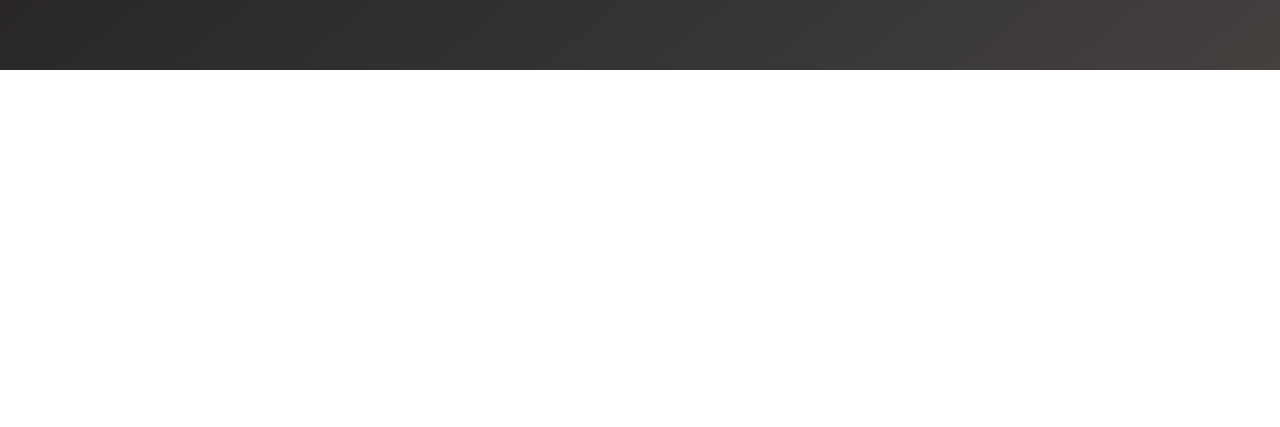
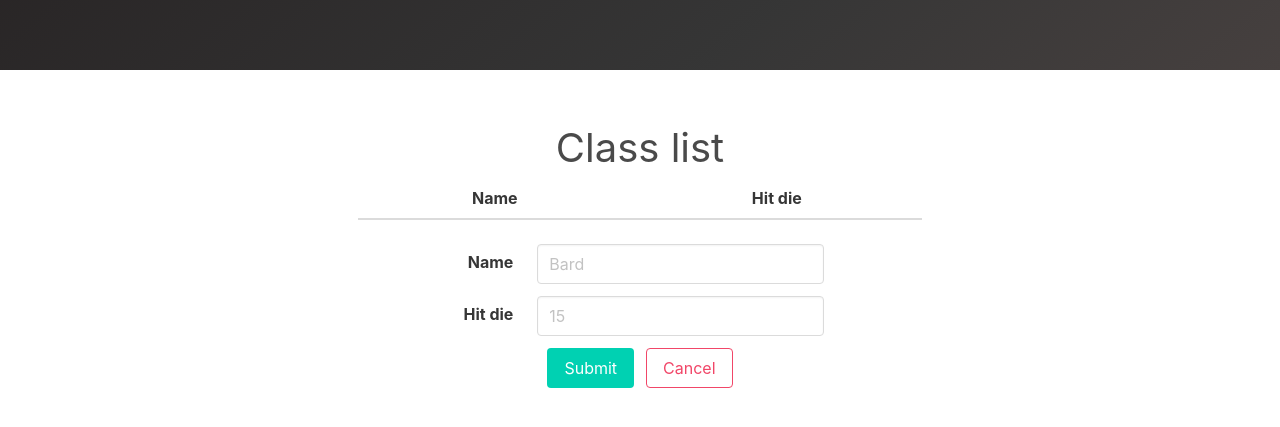
Before and after one commit to peterkos/AirDnD, a Vue app: page / in a window 1280 px wide. Shown: the part 583-1010 px from the top of the page. Before the commit the page ends 800 px from the top, so only its background shows below. Built offline with nearby package versions, Linux system fonts and the light colour scheme; what vuefire would draw is missing.

Commit message:
Basic get of classes as test

```diff
--- a/index.html
+++ b/index.html
@@ -6,7 +6,6 @@
 	<title>anotherdnd</title>
 </head>
 <body>
-	<!-- <div id="app"></div> -->
 
 	<!-- Navigation -->
 	<nav class="navbar is-dark" role="navigation">
@@ -15,6 +14,7 @@
 			<!-- Right elements -->
 			<div class="navbar-end">
 				<a class="navbar-item is-active">Home</a>
+				<a class="navbar-item" href="pages/classes.html">Classes</a>
 
 				<!-- Dropdown -->
 				<div class="navbar-item has-dropdown is-hoverable">
@@ -60,5 +60,11 @@
 		</div>
 	</section>
 
+	<section class="section">
+		<div class="container is-medium">
+			<div id="app"></div>
+		</div>
+	</section>
+
 </body>
 </html>
--- a/src/App.vue
+++ b/src/App.vue
@@ -1,21 +1,122 @@
 <style lang="scss">
-	@import './assets/sass/main.scss'
+@import './assets/sass/main.scss'
 </style>
 
 <template>
 	<div id="app">
-		<HelloWorld/>
+
+		<div class="columns is-centered">
+			<div class="column is-half has-text-centered">
+				<h2 class="is-size-2">Class list</h2>
+
+				<table class="table is-fullwidth">
+					<thead>
+						<th class="has-text-centered">Name</th>
+						<th class="has-text-centered">Hit die</th>
+					</thead>
+					<tbody>
+						<tr v-for="currentClass in classes">
+							<td class="has-text-centered">{{currentClass.name}}</td>
+							<td class="has-text-centered">{{currentClass.hit_die}}</td>
+						</tr>
+					</tbody>
+				</table>
+			</div>
+		</div>
+
+		<div class="columns is-centered">
+			<div class="column is-one-third">
+				<div class="field is-horizontal">
+
+					<div class="field-label is-normal">
+						<label class="label is-expanded">Name</label>
+					</div>
+					<div class="field-body">
+						<div class="field">
+							<div class="control">
+								<input class="input" type="text" placeholder="Bard" v-model="newClass.name"/>
+							</div>
+						</div>
+					</div>
+				</div>
+				<div class="field is-horizontal">
+
+					<div class="field-label is-normal">
+						<label class="label is-expanded">Hit die</label>
+					</div>
+					<div class="field-body">
+						<div class="field">
+							<div class="control">
+								<input class="input" type="text" placeholder="15" v-model="newClass.hit_die"/>
+							</div>
+						</div>
+					</div>
+				</div>
+
+				<div class="field is-grouped is-grouped-centered">
+					<div class="control">
+						<button class="button is-primary" @click="addClass()">Submit</button>
+					</div>
+					<div class="control">
+						<button class="button is-danger is-outlined" @click="cancelAddClass()">Cancel</button>
+					</div>
+
+				</div>
+
+			</div>
+
+		</div>
 	</div>
+
+</div>
 </template>
 
 <script>
 
 import HelloWorld from './components/HelloWorld'
 
+import Firebase from 'firebase';
+
+// Firebase configuration
+let config = {
+	apiKey: "AIzaSyAAEFPOxnjvOVq15GryE8at47-BDCzhvWo",
+	authDomain: "anotherdnd.firebaseapp.com",
+	databaseURL: "https://anotherdnd.firebaseio.com",
+	projectId: "anotherdnd",
+	storageBucket: "anotherdnd.appspot.com",
+	messagingSenderId: "149181052700"
+}
+
+let app = Firebase.initializeApp(config)
+let db = app.database()
+
+let classesRef = db.ref('classes')
+
 export default {
 	name: 'App',
-	components: {
-		HelloWorld
+	firebase: {
+		classes: classesRef
+	},
+	data() {
+		return {
+			newClass: {
+				name: "",
+				hit_die: ""
+			}
+		}
+	},
+
+	methods: {
+
+		addClass() {
+			classesRef.push(this.newClass);
+			this.cancelAddClass();
+		},
+
+		cancelAddClass() {
+			this.newClass.name = "";
+			this.newClass.hit_die = "";
+		}
 	}
 }
 </script>
```
